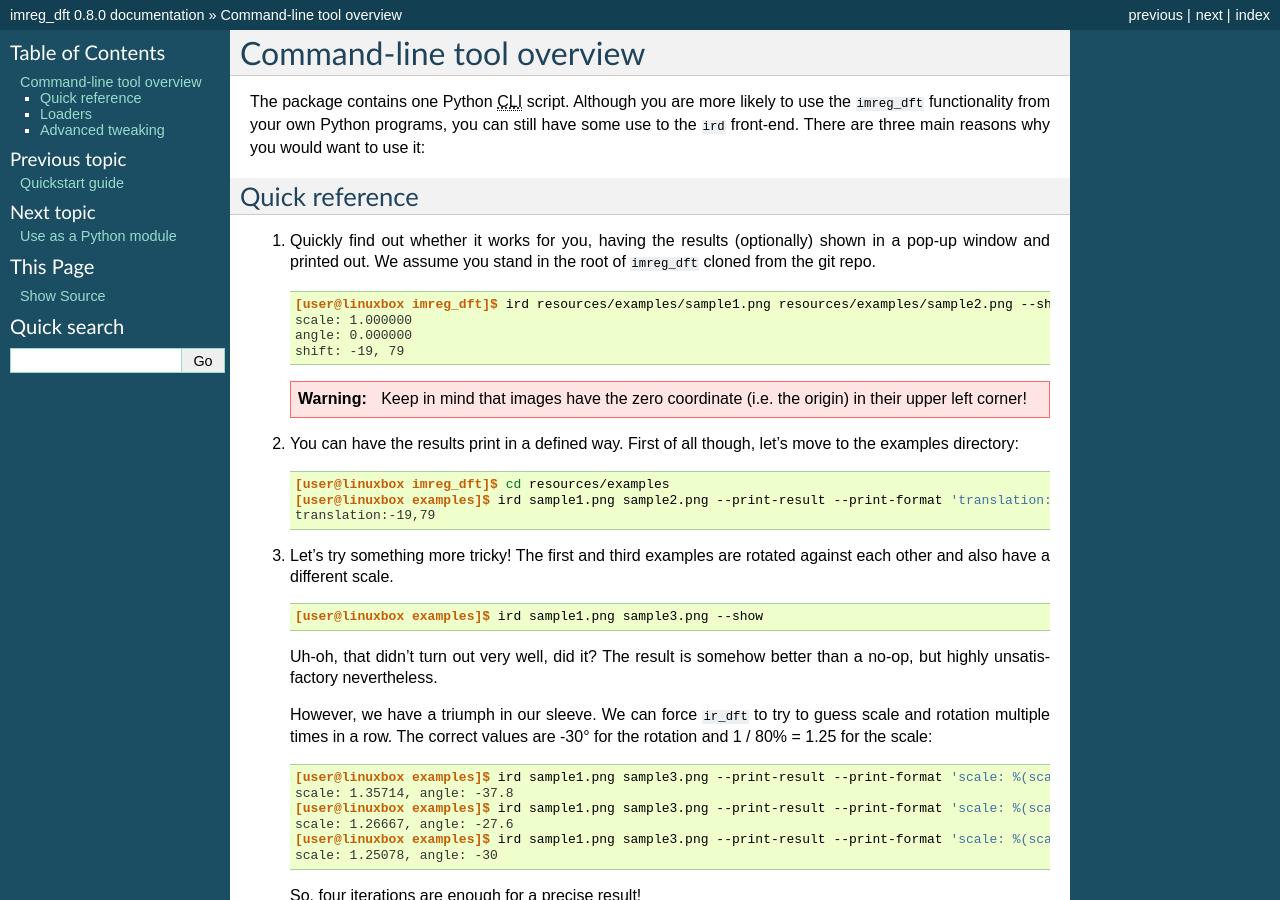
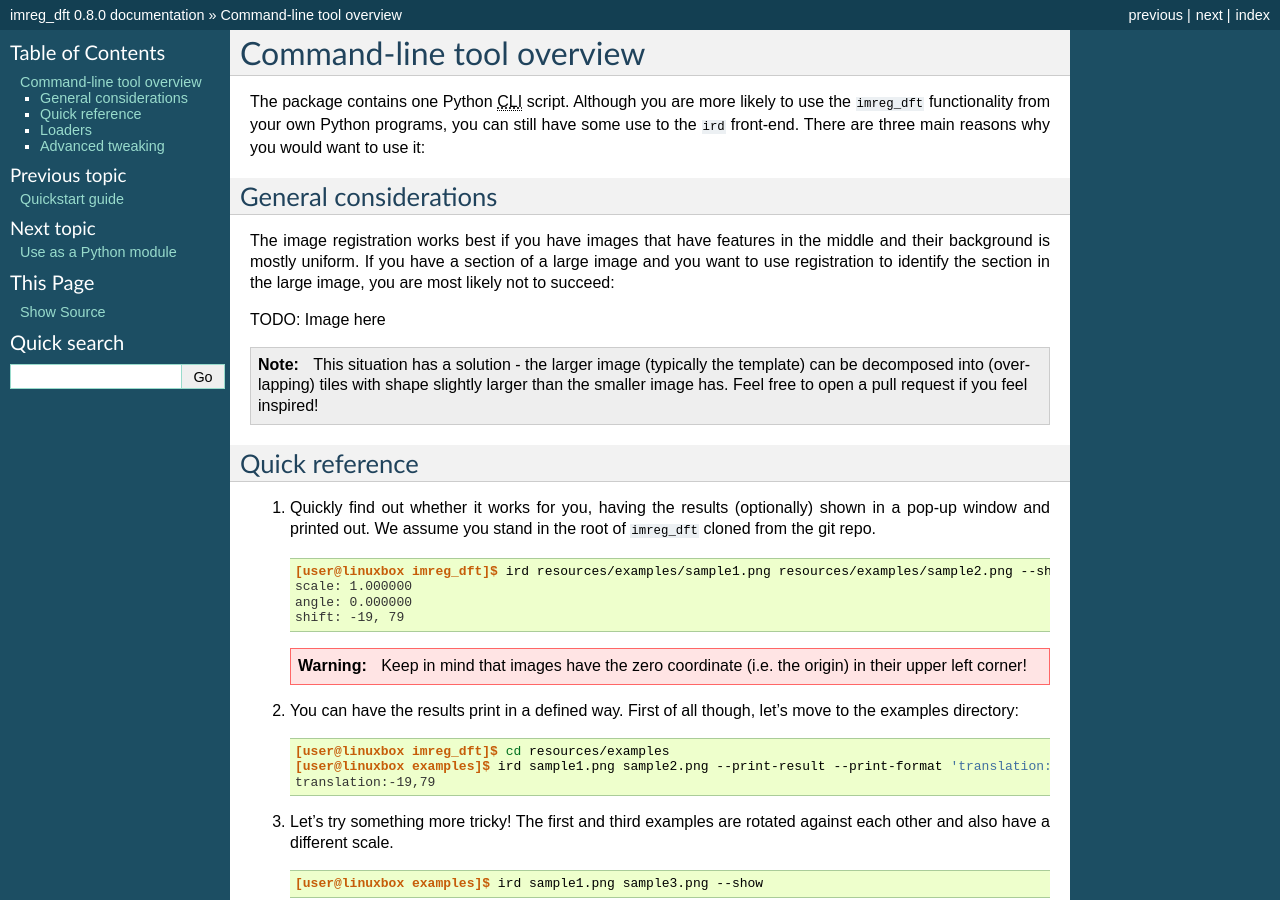
Before and after one commit to matejak/imreg_dft, a Sphinx documentation site: the page built from doc/cli.rst, in a window 1280 px wide and 900 px high. Built offline with Sphinx 7.4.7, drawn with Linux system fonts in a browser that asks for light colours.

Commit message:
Updated docs

```diff
--- a/doc/cli.rst
+++ b/doc/cli.rst
@@ -6,6 +6,19 @@ Command-line tool overview
 The package contains one Python :abbr:`CLI (command-line interface)` script.
 Although you are more likely to use the ``imreg_dft`` functionality from your own Python programs, you can still have some use to the ``ird`` front-end.
 There are three main reasons why you would want to use it:
+
+General considerations
+++++++++++++++++++++++
+
+The image registration works best if you have images that have features in the middle and their background is mostly uniform.
+If you have a section of a large image and you want to use registration to identify the section in the large image, you are most likely not to succeed:
+
+TODO: Image here
+
+.. note::
+
+   This situation has a solution - the larger image (typically the template) can be decomposed into (overlapping) tiles with shape slightly larger than the smaller image has.
+   Feel free to open a pull request if you feel inspired!
 
 Quick reference
 +++++++++++++++
--- a/doc/quickstart.rst
+++ b/doc/quickstart.rst
@@ -37,7 +37,9 @@ You will need the ``git`` version control system to obtain the source code:
   ...
 
 As with other Python packages, there is a ``setup.py``.
-To install ``imreg_dft``, run ``python setup.py install`` (add ``--user`` argument after ``install`` to perform user install).
+To install ``imreg_dft``, run ``python setup.py install``.
+Add the ``--user`` argument after ``install`` to perform user (i.e. not system-wide) install.
+As stated in the previous paragraph, the `user install <https://pythonhosted.org/setuptools/easy_install.html#custom-installation-locations>`_ does not require administrator priviledges, but you may need to add the installation directories to your system path, otherwise the `ird` script won't be visible.
 
 If you want to try ``imreg_dft`` without installing it, feel free to do so.
 The package is in the ``src`` directory.
```
Also changed, not shown: doc/devel.rst (+57 -0 lines).
